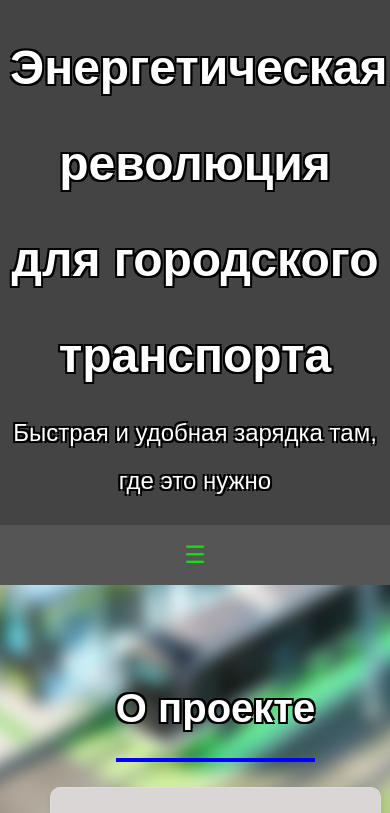
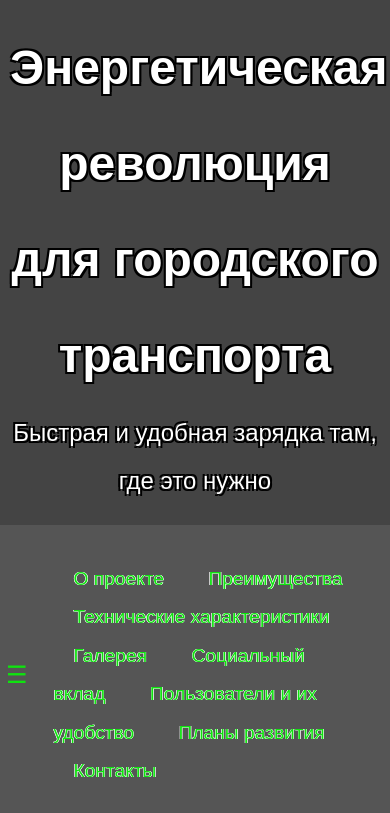
Before and after one commit to DnB-chargers/info, a plain HTML site: page index.html in a window 390 px wide. Shown: the top 813 px of the page. Drawn offline with Linux system fonts and the light colour scheme.

Commit message:
styles.css

```diff
--- a/styles.css
+++ b/styles.css
@@ -140,7 +140,7 @@ img {
     }
 
     #menu-links {
-        display: none; /* Меню скрыто по умолчанию */
+        display: block; /* Меню скрыто по умолчанию */
     }
 
     #menu-links.active {
```
